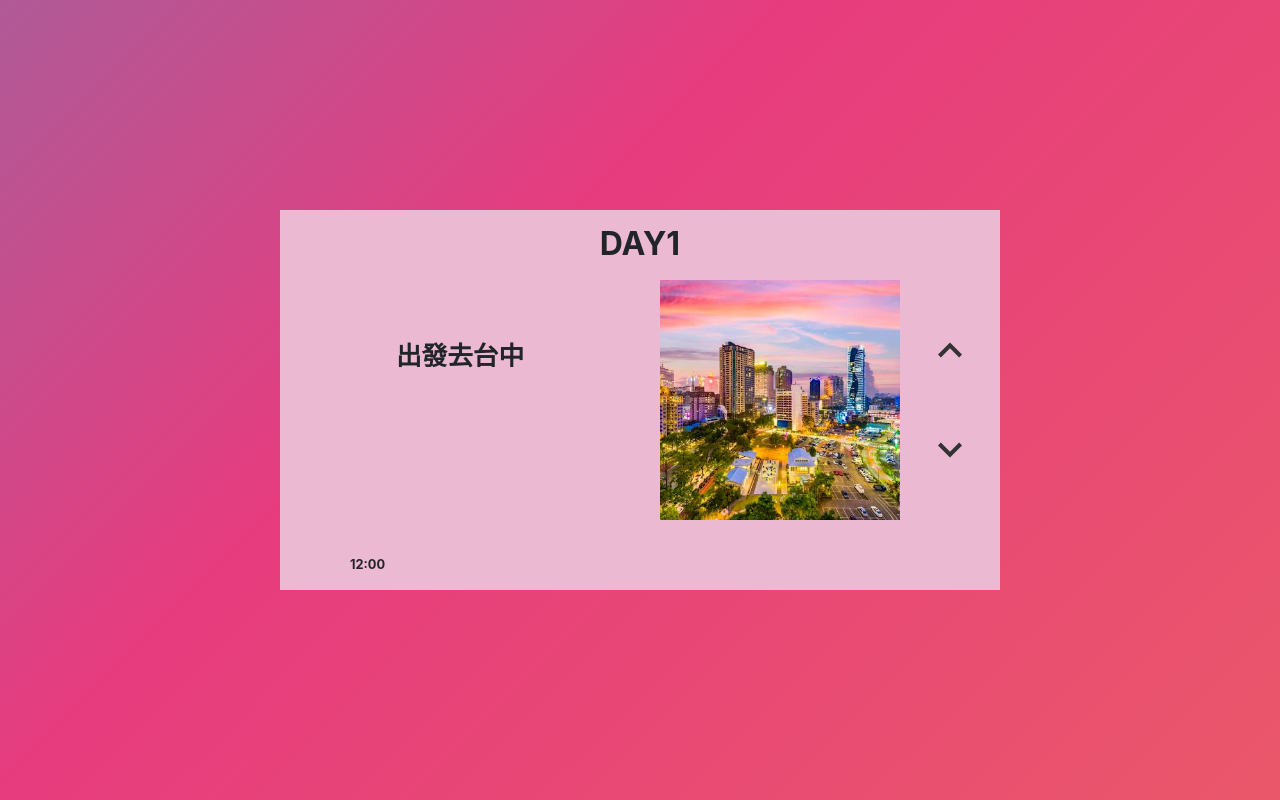
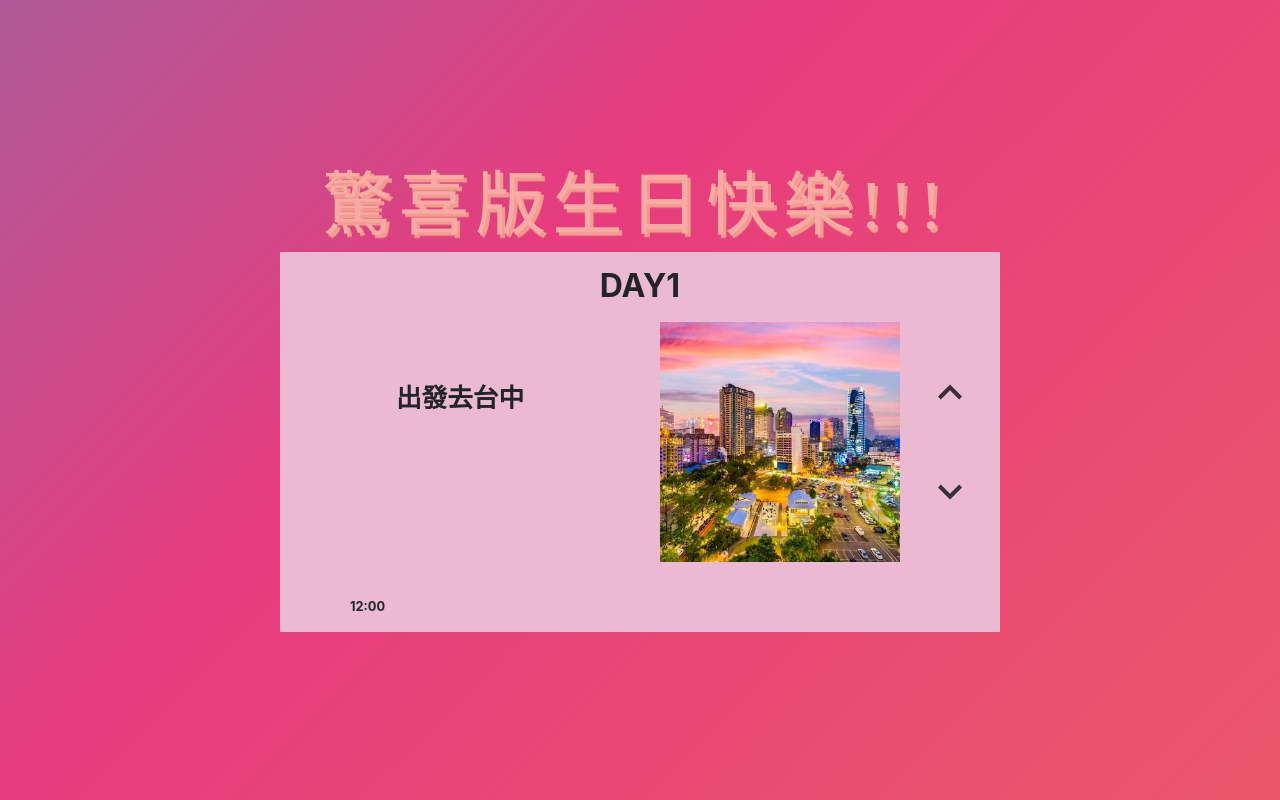
Before and after one commit to sam07172204/20240426_renee-sam, a plain HTML site: page renee&sam0426_surprise.html in a window 1280 px wide. Drawn offline with nearby package versions, Linux system fonts and the light colour scheme.

Commit message:
Add files via upload

```diff
--- a/renee&sam0426_surprise.html
+++ b/renee&sam0426_surprise.html
@@ -10,9 +10,9 @@
     </head>
     <body>
 
-        <!-- <div class="content">
-            <h2 class="text-shadows">生日快樂!!!</h2>
-        </div> -->
+        <div class="content">
+            <h2 class="text-shadows">驚喜版生日快樂!!!</h2>
+        </div>
 
         <div id="carousel-wrapper">
             <div id="menu">
```
Also changed, not shown: renee&sam0426.html (+2 -2 lines).
